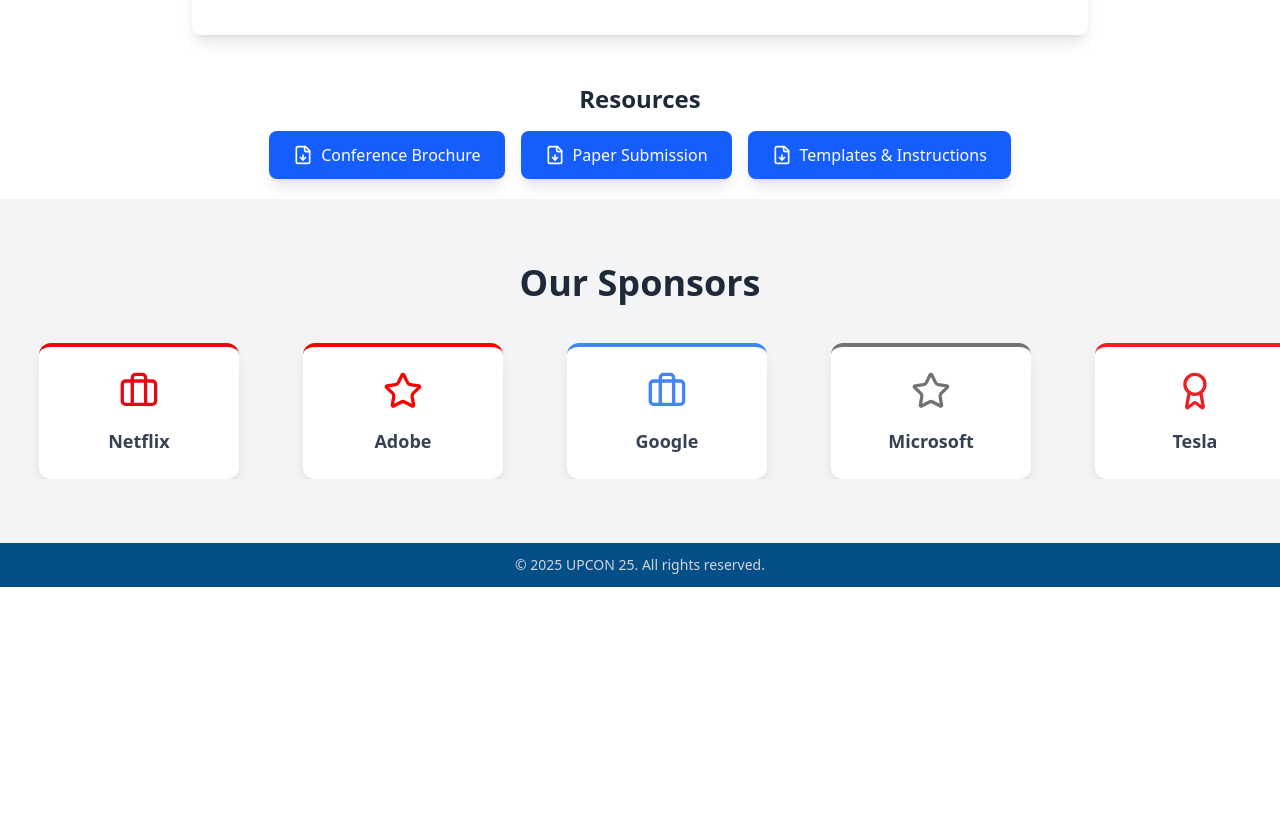
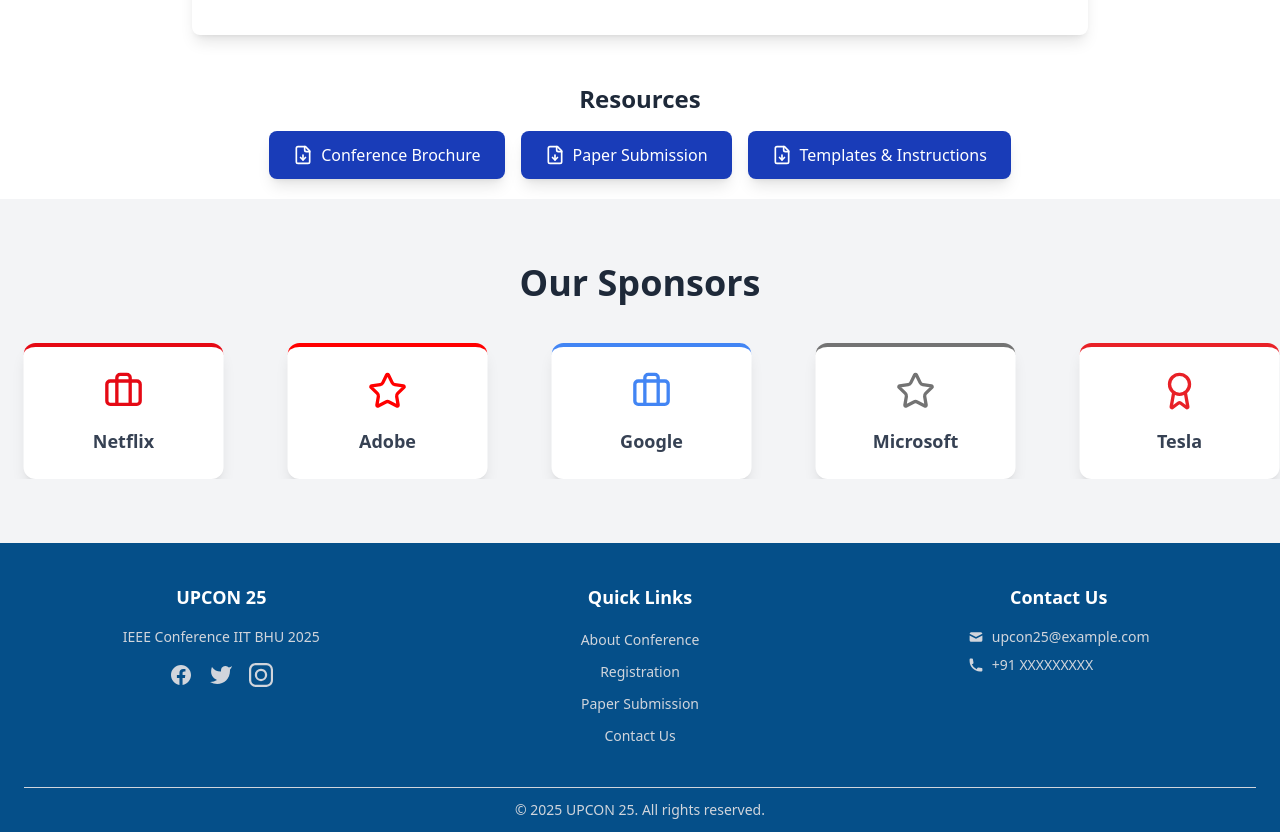
Before and after one commit to r120dhiman/UPCON25, a React (Vite) app in the folder frontend/: page / in a window 1280 px wide. Shown: the part 1700-2532 px from the top of the page. Before the commit the page ends 2287 px from the top, so only its background shows below. Built offline with nearby package versions, Linux system fonts and the light colour scheme.

Commit message:
navbar enhancements

```diff
--- a/frontend/src/Pages/Homepage.jsx
+++ b/frontend/src/Pages/Homepage.jsx
@@ -90,7 +90,7 @@ function Homepage() {
               download
               whileHover={{ scale: 1.05 }}
               whileTap={{ scale: 0.95 }}
-              className="flex items-center gap-2 bg-blue-600 text-white px-6 py-3 rounded-lg shadow-lg hover:bg-blue-700 transition-all"
+              className="flex items-center gap-2 bg-blue-800 text-white px-6 py-3 rounded-lg shadow-lg hover:bg-blue-700 transition-all"
             >
               <FileDown className="w-5 h-5" /> {item.title}
             </motion.a>
--- a/frontend/src/components/Footer.jsx
+++ b/frontend/src/components/Footer.jsx
@@ -1,13 +1,71 @@
 function Footer() {
-    return (
-      <footer className="bg-[#054f89] text-white  bottom-0 w-full">
-        <div className="max-w-7xl mx-auto py-3 px-4 sm:px-6 lg:px-8">
-          <div className="text-center">
-            <p className="text-gray-300 text-sm sm:text-md">&copy; 2025 UPCON 25. All rights reserved.</p>
+  return (
+    <footer className="bg-[#054f89] text-white w-full">
+      <div className="max-w-7xl mx-auto px-2 sm:px-5 lg:px-6 flex-col justify-between items-center">
+        <div className="grid grid-cols-1 sm:grid-cols-3 gap-6 py-10 text-center">
+          <div className="flex flex-col items-center">
+            <h3 className="text-lg font-semibold mb-4">UPCON 25</h3>
+            <p className="text-gray-300 text-sm mb-4">
+              IEEE Conference IIT BHU 2025
+            </p>
+            <div className="flex space-x-4">
+              <a href="#" className="text-gray-300 hover:text-white">
+                <svg className="w-6 h-6" fill="currentColor" viewBox="0 0 24 24">
+                  <path d="M22 12c0-5.523-4.477-10-10-10S2 6.477 2 12c0 4.991 3.657 9.128 8.438 9.878v-6.987h-2.54V12h2.54V9.797c0-2.506 1.492-3.89 3.777-3.89 1.094 0 2.238.195 2.238.195v2.46h-1.26c-1.243 0-1.63.771-1.63 1.562V12h2.773l-.443 2.89h-2.33v6.988C18.343 21.128 22 16.991 22 12z"/>
+                </svg>
+              </a>
+              <a href="#" className="text-gray-300 hover:text-white">
+                <svg className="w-6 h-6" fill="currentColor" viewBox="0 0 24 24">
+                  <path d="M23 3a10.9 10.9 0 0 1-3.14 1.53 4.48 4.48 0 0 0-7.86 3v1A10.66 10.66 0 0 1 3 4s-4 9 5 13a11.64 11.64 0 0 1-7 2c9 5 20 0 20-11.5a4.5 4.5 0 0 0-.08-.83A7.72 7.72 0 0 0 23 3z"/>
+                </svg>
+              </a>
+              <a href="#" className="text-gray-300 hover:text-white">
+                <svg className="w-6 h-6" fill="currentColor" viewBox="0 0 24 24">
+                  <path d="M16.98 0a6.9 6.9 0 0 1 5.08 1.98A6.94 6.94 0 0 1 24 7.02v9.96c0 2.08-.68 3.87-1.98 5.13A7.14 7.14 0 0 1 16.94 24H7.06a7.06 7.06 0 0 1-5.03-1.89A6.96 6.96 0 0 1 0 16.94V7.02C0 2.8 2.8 0 7.02 0h9.96zm.05 2.23H7.06c-1.45 0-2.7.43-3.53 1.25a4.82 4.82 0 0 0-1.3 3.54v9.92c0 1.5.43 2.7 1.3 3.58a5 5 0 0 0 3.53 1.25h9.88a5 5 0 0 0 3.53-1.25 4.73 4.73 0 0 0 1.4-3.54V7.02a5 5 0 0 0-1.3-3.49 4.82 4.82 0 0 0-3.54-1.3zM12 5.76c3.39 0 6.2 2.8 6.2 6.2a6.2 6.2 0 0 1-12.4 0 6.2 6.2 0 0 1 6.2-6.2zm0 2.22a3.98 3.98 0 0 0-3.97 3.97A3.98 3.98 0 0 0 12 15.92a3.98 3.98 0 0 0 3.97-3.97A3.98 3.98 0 0 0 12 7.98z"/>
+                </svg>
+              </a>
+            </div>
+          </div>
+
+          {/* Quick Links */}
+          <div className="flex flex-col items-center">
+            <h3 className="text-lg font-semibold mb-4">Quick Links</h3>
+            <ul className="space-y-2">
+              <li><a href="/about-conference" className="text-gray-300 hover:text-white text-sm">About Conference</a></li>
+              <li><a href="/registration" className="text-gray-300 hover:text-white text-sm">Registration</a></li>
+              <li><a href="/paper-submission" className="text-gray-300 hover:text-white text-sm">Paper Submission</a></li>
+              <li><a href="/contact" className="text-gray-300 hover:text-white text-sm">Contact Us</a></li>
+            </ul>
+          </div>
+
+          <div className="flex flex-col items-center">
+            <h3 className="text-lg font-semibold mb-4">Contact Us</h3>
+            <div className="space-y-2">
+              <p className="text-gray-300 text-sm flex items-center">
+                <svg className="w-4 h-4 mr-2" fill="currentColor" viewBox="0 0 20 20">
+                  <path d="M2.003 5.884L10 9.882l7.997-3.998A2 2 0 0016 4H4a2 2 0 00-1.997 1.884z"/>
+                  <path d="M18 8.118l-8 4-8-4V14a2 2 0 002 2h12a2 2 0 002-2V8.118z"/>
+                </svg>
+                upcon25@example.com
+              </p>
+              <p className="text-gray-300 text-sm flex items-center">
+                <svg className="w-4 h-4 mr-2" fill="currentColor" viewBox="0 0 20 20">
+                  <path d="M2 3a1 1 0 011-1h2.153a1 1 0 01.986.836l.74 4.435a1 1 0 01-.54 1.06l-1.548.773a11.037 11.037 0 006.105 6.105l.774-1.548a1 1 0 011.059-.54l4.435.74a1 1 0 01.836.986V17a1 1 0 01-1 1h-2C7.82 18 2 12.18 2 5V3z"/>
+                </svg>
+                +91 XXXXXXXXX
+              </p>
+            </div>
           </div>
         </div>
-      </footer>
-    )
-  }
 
-  export default Footer
+        <div className="border-t border-gray-300 py-3">
+          <p className="text-center text-gray-300 text-sm">
+            &copy; {new Date().getFullYear()} UPCON 25. All rights reserved.
+          </p>
+        </div>
+      </div>
+    </footer>
+  )
+}
+
+export default Footer
--- a/frontend/src/components/Navbar.jsx
+++ b/frontend/src/components/Navbar.jsx
@@ -58,10 +58,10 @@ function Navbar() {
       <div className="relative">
       <button
         onClick={() => handleDropdown(index)}
-        className="text-gray-300 hover:bg-[#076ab8] hover:text-white px-3 py-2 rounded-md text-sm font-medium transition-all duration-200 flex items-center"
+        className="text-gray-300 hover:bg-[#076ab8] hover:text-white px-3 py-2 rounded-md text-sm font-medium transition-all duration-200 flex items-center cursor-pointer"
       >
         {link.title}
-        <svg className="w-4 h-4 ml-1" fill="currentColor" viewBox="0 0 24 24">
+        <svg className={`w-4 h-4 ml-0.5 transform transition-transform ${activeDropdown ? 'rotate-180' : ''}`} fill="currentColor" viewBox="0 0 24 24">
         <path d="M7.41 8.59L12 13.17l4.59-4.58L18 10l-6 6-6-6 1.41-1.41z"/>
         </svg>
       </button>
@@ -84,7 +84,9 @@ function Navbar() {
     )
   }
 
-  const MobileNavItem = ({ link }) => {
+  const MobileNavItem = ({ link, index }) => {
+    const [isSubMenuOpen, setIsSubMenuOpen] = useState(false)
+
     if (link.type === "direct") {
       return (
         <a
@@ -98,10 +100,21 @@ function Navbar() {
 
     return (
       <div>
-        <div className="text-gray-300 px-3 py-2 text-base font-medium">
+        <button
+          onClick={() => setIsSubMenuOpen(!isSubMenuOpen)}
+          className="w-full flex items-center text-gray-300 hover:bg-[#076ab8] hover:text-white px-3 py-2 rounded-md text-base font-medium cursor-pointer"
+        >
           {link.title}
-        </div>
-        <div className="pl-4">
+          <svg
+            className={`w-4 h-4 ml-0.5 transform transition-transform ${isSubMenuOpen ? 'rotate-180' : ''}`}
+            fill="currentColor"
+            viewBox="0 0 24 24"
+          >
+            <path d="M7.41 8.59L12 13.17l4.59-4.58L18 10l-6 6-6-6 1.41-1.41z"/>
+          </svg>
+        </button>
+        {isSubMenuOpen && (
+          <div className="pl-4 bg-[#043d6a]">
             {link.subLinks.map((subLink) => (
               <a
                 key={subLink.title}
@@ -112,6 +125,7 @@ function Navbar() {
               </a>
             ))}
           </div>
+        )}
       </div>
     )
   }
@@ -156,8 +170,8 @@ function Navbar() {
       {isOpen && (
         <div className="md:hidden">
         <div className="px-2 pt-2 pb-3 space-y-1 sm:px-3">
-            {navLinks.map((link) => (
-              <MobileNavItem key={link.title} link={link} />
+          {navLinks.map((link, index) => (
+            <MobileNavItem key={link.title} link={link} index={index} />
           ))}
         </div>
       </div>
--- a/frontend/src/index.css
+++ b/frontend/src/index.css
@@ -1 +1,5 @@
 @import "tailwindcss";
+
+::-webkit-scrollbar{
+    display: none;
+}
```
Lines whose indentation alone changed are shown as unchanged.
